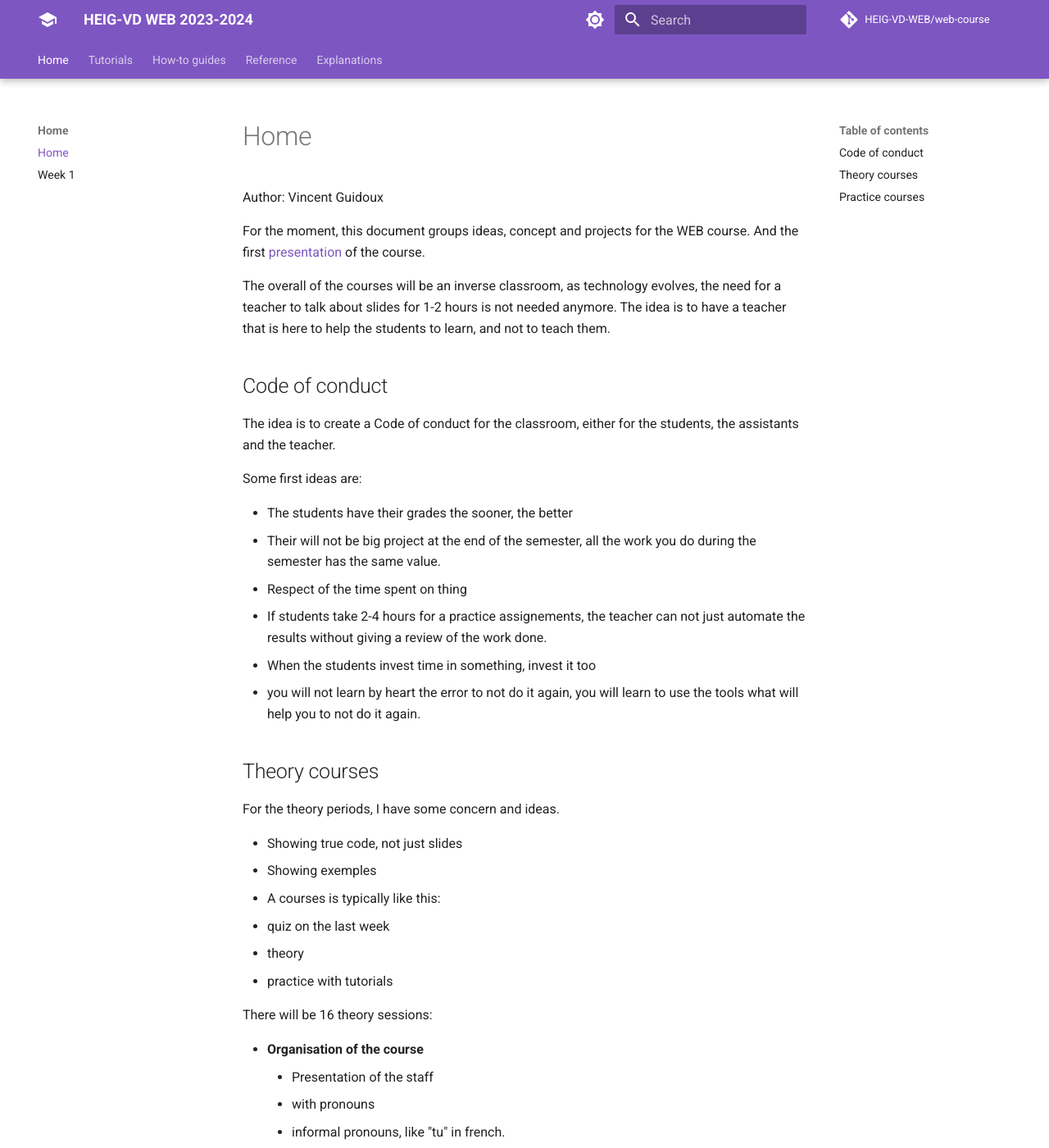
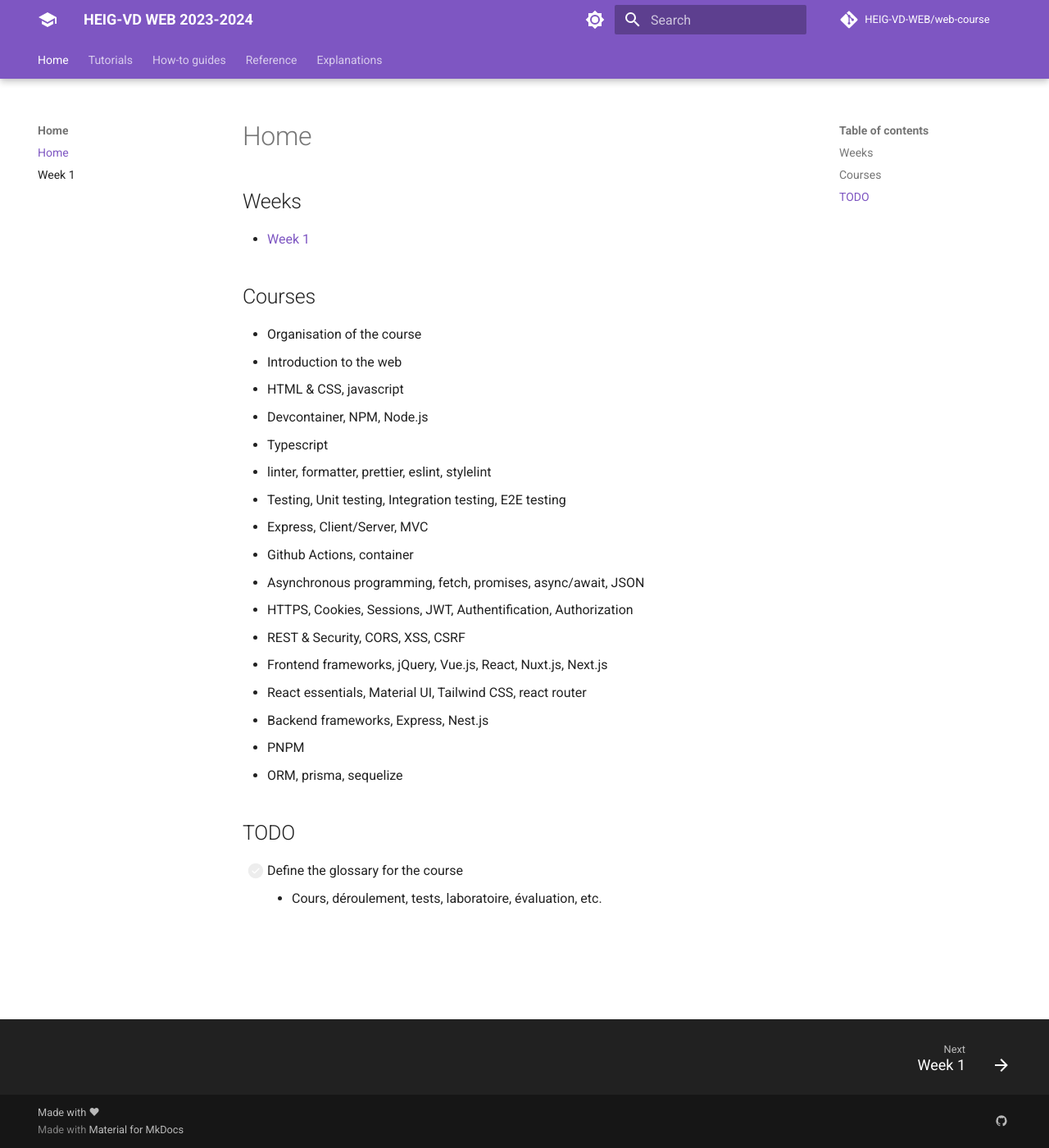
Before and after one commit to HEIG-VD-WEB/web-course, an MkDocs documentation site: the page built from docs/index.md, in a window 1280 px wide and 1400 px high. Shown: the whole window at 82% size. Built offline with MkDocs 1.6.1 and Material for MkDocs 9.7.7, drawn with Linux system fonts in a browser that asks for light colours; comment, search, counter and statistics services are not loaded; some of the changed text lies outside the part shown.

Commit message:
update the documentation

```diff
--- a/docs/index.md
+++ b/docs/index.md
@@ -1,101 +1,30 @@
 # Home
-Author: Vincent Guidoux
 
-For the moment, this document groups ideas, concept and projects for the WEB course. And the first [presentation](./slides/0-organisation/index.md){:target="_blank"} of the course.
+## Weeks
 
-The overall of the courses will be an inverse classroom, as technology evolves, the need for a teacher to talk about slides for 1-2 hours is not needed anymore. The idea is to have a teacher that is here to help the students to learn, and not to teach them.
+- [Week 1](./weeks/week-1/index.md)
 
-## Code of conduct
-The idea is to create a Code of conduct for the classroom, either for the students, the assistants and the teacher.
+## Courses
 
-Some first ideas are:
+- Organisation of the course
+- Introduction to the web
+- HTML & CSS, javascript
+- Devcontainer, NPM, Node.js
+- Typescript
+- linter, formatter, prettier, eslint, stylelint
+- Testing, Unit testing, Integration testing, E2E testing
+- Express, Client/Server, MVC
+- Github Actions, container
+- Asynchronous programming, fetch, promises, async/await, JSON
+- HTTPS, Cookies, Sessions, JWT, Authentification, Authorization
+- REST & Security, CORS, XSS, CSRF
+- Frontend frameworks, jQuery, Vue.js, React, Nuxt.js, Next.js
+- React essentials, Material UI, Tailwind CSS, react router
+- Backend frameworks, Express, Nest.js
+- PNPM
+- ORM, prisma, sequelize
 
- - The students have their grades the sooner, the better
- - Their will not be big project at the end of the semester, all the work you do during the semester has the same value.
- - Respect of the time spent on thing
-   - If students take 2-4 hours for a practice assignements, the teacher can not just automate the results without giving a review of the work done.
-   - When the students invest time in something, invest it too
- - you will not learn by heart the error to not do it again, you will learn to use the tools what will help you to not do it again.
+## TODO
 
-## Theory courses
-For the theory periods, I have some concern and ideas.
-
- - Showing true code, not just slides
- - Showing exemples
- - A courses is typically like this:
-   - quiz on the last week
-   - theory
-   - practice with tutorials
-
-There will be 16 theory sessions:
-
-  - **Organisation of the course**
-    - Presentation of the staff
-      - with pronouns
-      - informal pronouns, like "tu" in french.
-        - The respect is in the actions, not in the words.
-        - But i'm not your friend, i'm your teacher.
-      - I will do my best do be inclusive, but if I do something wrong, please tell me.
-    - Objectives
-    - Prerequisites
-      - quiz to know the level of the students
-        - git, github
-        - devcontainer
-        - HTML & CSS
-        - javascript
-        - typescript
-        - Vue.js et React
-        - Nuxt.js et Next.js
-        - Informal or formal pronouns ?
-        - next steps after the school
-          - startup
-          - big company
-          - school assistant
-        - Usage of copilot and other IA tools
-    - Questions
-      - don't hesitate to ask questions
-      - if i'm talking and I see that you want to ask a question, i will give you a sign so you can rest your arm.
-    - Teaching platform
-      - Github
-        - code
-        - discussions
-    - line-up of the course
-    - Course
-      - reverse learning, see the theory at home, and the practice in class
-      - theory
-      - practice
-      - evaluation
-        - No test on paper, the only paper we should be giving you is the diploma.
-    - Creation of a code of conduct with all the classroom
-      - use the quiz app to create it
-    - If something goes wrong with my course or others. If you experience objectionable/hateful behavior, please contact me as soon as possible.
-	- **Introduction to the web**
-	- **HTML & CSS, javascript**
-	- **Devcontainer, NPM, Node.js**
-	- **Typescript**
-	- **linter, formatter, prettier, eslint, stylelint**
-	- **Testing*, Unit testing, Integration testing, E2E testing**
-	- **Express, Client/Server, MVC**
-	- **Github Actions, container**
-	- **Asynchronous programming, fetch, promises, async/await, JSON**
-	- **HTTPS, Cookies, Sessions, JWT, Authentification, Authorization**
-	- **REST & Security, CORS, XSS, CSRF**
-	- **Frontend frameworks, jQuery, Vue.js, React, Nuxt.js, Next.js**
-	- **React essentials, Material UI, Tailwind CSS, react router**
-	- **Backend frameworks, Express, Nest.js**
-	- **PNPM**
-	- **ORM, prisma, sequelize**
-
-## Practice courses
-
-All the practical courses will be available if they exist. If the students are ahead of schedule, they can help other, test new things or help enhance the course.
-
-Some ideas for the assignement:
-
- - A compute viewer using the design pattern Composite
- - The top would be one application for the whole semester and we add features to it.
- - A chat application to ask question to the teacher without problem of privacy, or the need of prompting hands. The top would be to link it to a slide, so the question has meaning and we can enhance the slide.
- - Do a simple grades calculator with average and everything.
- -
-
-At the end of the assignement, there is a quiz to know how good it was.
+- [ ] Define the glossary for the course
+	- Cours, déroulement, tests, laboratoire, évaluation, etc.
```
Also changed, not shown: docs/how-to-guides/index.md (+13 -1 lines), docs/reference/about-the-calendar.md (added, +23 -0 lines), docs/reference/about-the-code-of-conduct.md (added, +11 -0 lines), docs/reference/about-the-theory-course.md (added, +10 -0 lines), docs/reference/index.md (added, +5 -0 lines), docs/weeks/week-1/index.md (added, +55 -0 lines), docs/weeks/week-1/slide.md (renamed from docs/slides/0-organisation/index.md), 1 other file.
